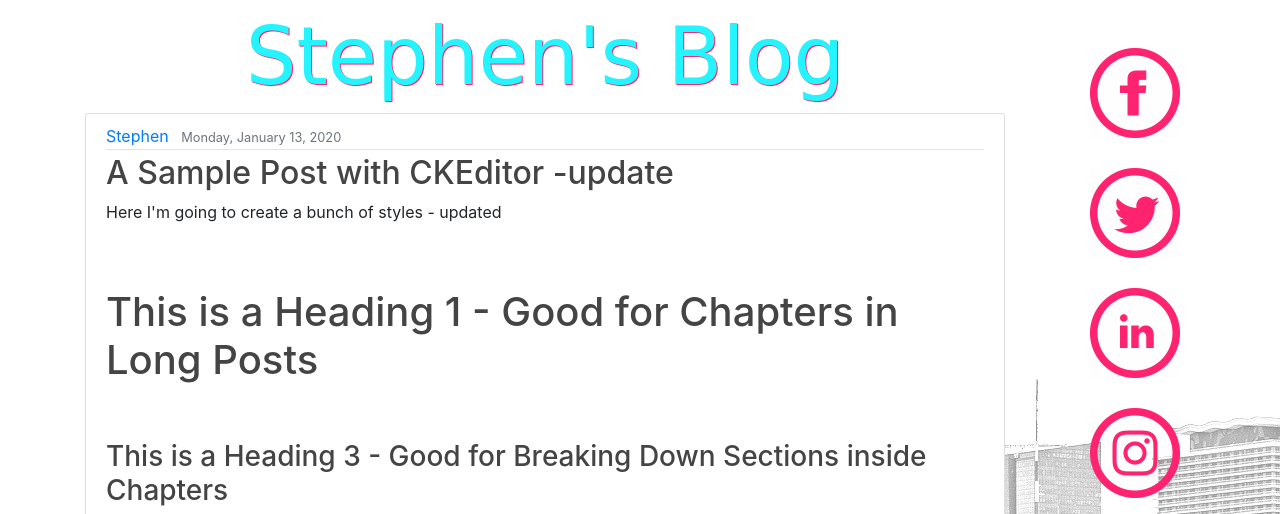
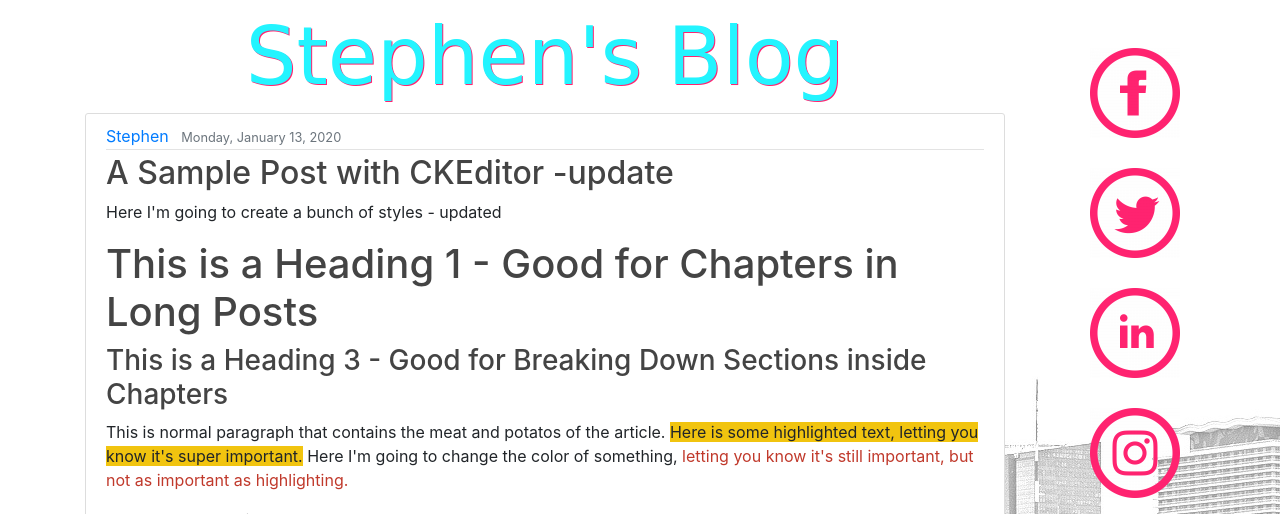
Before and after one commit to FuriouStyles/portfolio_website_django, a Django app: page /blog/post/3/ in a window 1280 px wide. Shown: the part 71-585 px from the top of the page. Run offline with Django 3.2, Linux system fonts and the light colour scheme; data comes from the database, SQL or seed files in the repository; parts of the project's set-up code (start-up, migrations or seed data) failed here and were passed over; some libraries are stand-ins or nearby versions; some web fonts are replaced.

Commit message:
model updates working

```diff
--- a/blog/templates/blog/post_detail.html
+++ b/blog/templates/blog/post_detail.html
@@ -14,7 +14,7 @@
         {% endif %}
       </div>
       <h2 class="article-title">{{ object.title }}</h2>
-      <div class="article-content">{{ object.content|safe }}</div>
+      <div class="article-content", style="white-space: normal">{{ object.content|safe }}</div>
       <div id="disqus_thread"></div>
       <script>
         /**
```
